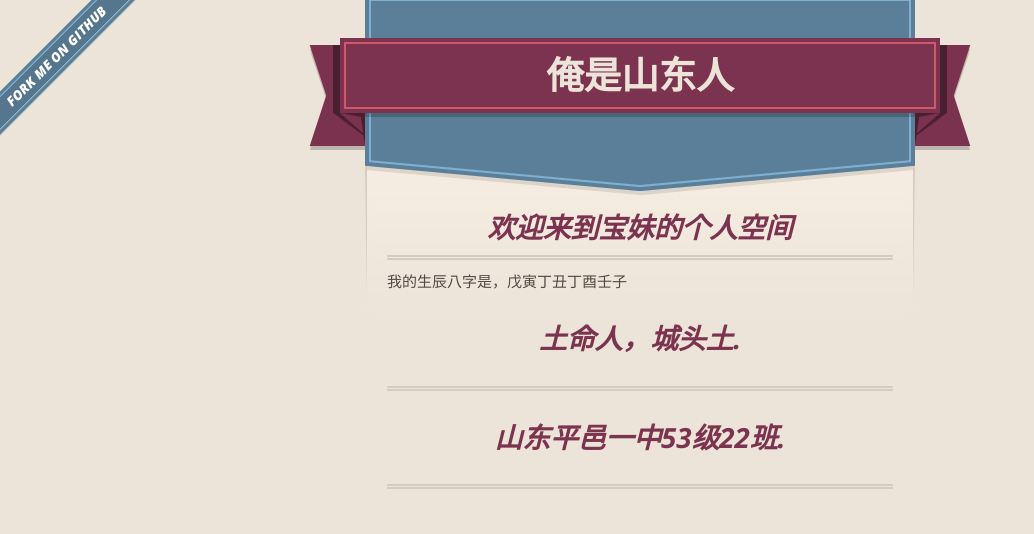
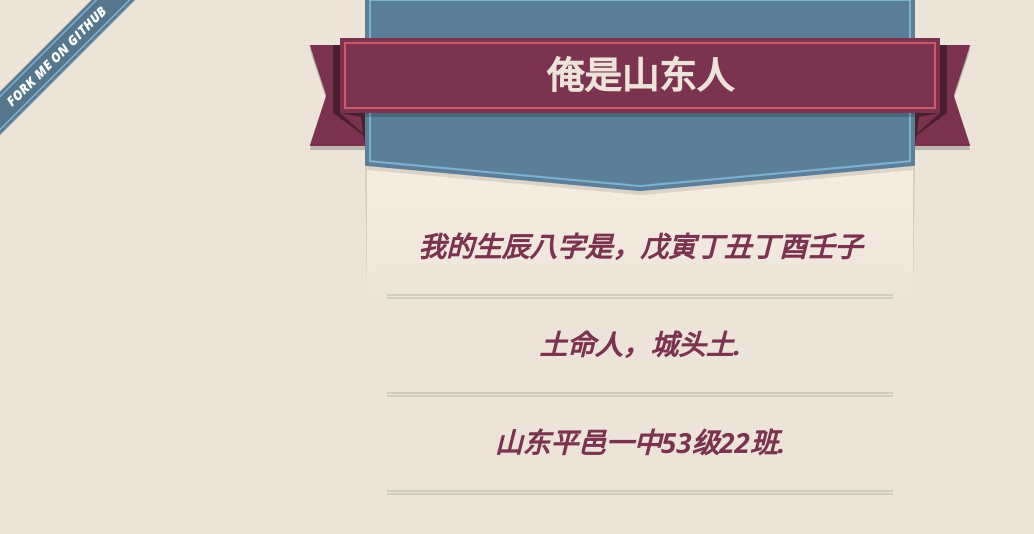
Before and after one commit to baomei/baomei.github.com, a plain HTML site: page index.html in a window 1280 px wide. Shown: the whole page, without its empty margins (0-1034 px from the left). Drawn offline with nearby package versions, Linux system fonts and the light colour scheme.

Commit message:
Update index.html

```diff
--- a/index.html
+++ b/index.html
@@ -46,7 +46,6 @@
 
       <section id="main_content">
         <h3>
-<a id="welcome-to-github-pages" class="anchor" href="#welcome-to-github-pages" aria-hidden="true"><span aria-hidden="true" class="octicon octicon-link"></span></a>欢迎来到宝妹的个人空间</h3>
 
 <p>我的生辰八字是，戊寅丁丑丁酉壬子</p>
 
```
